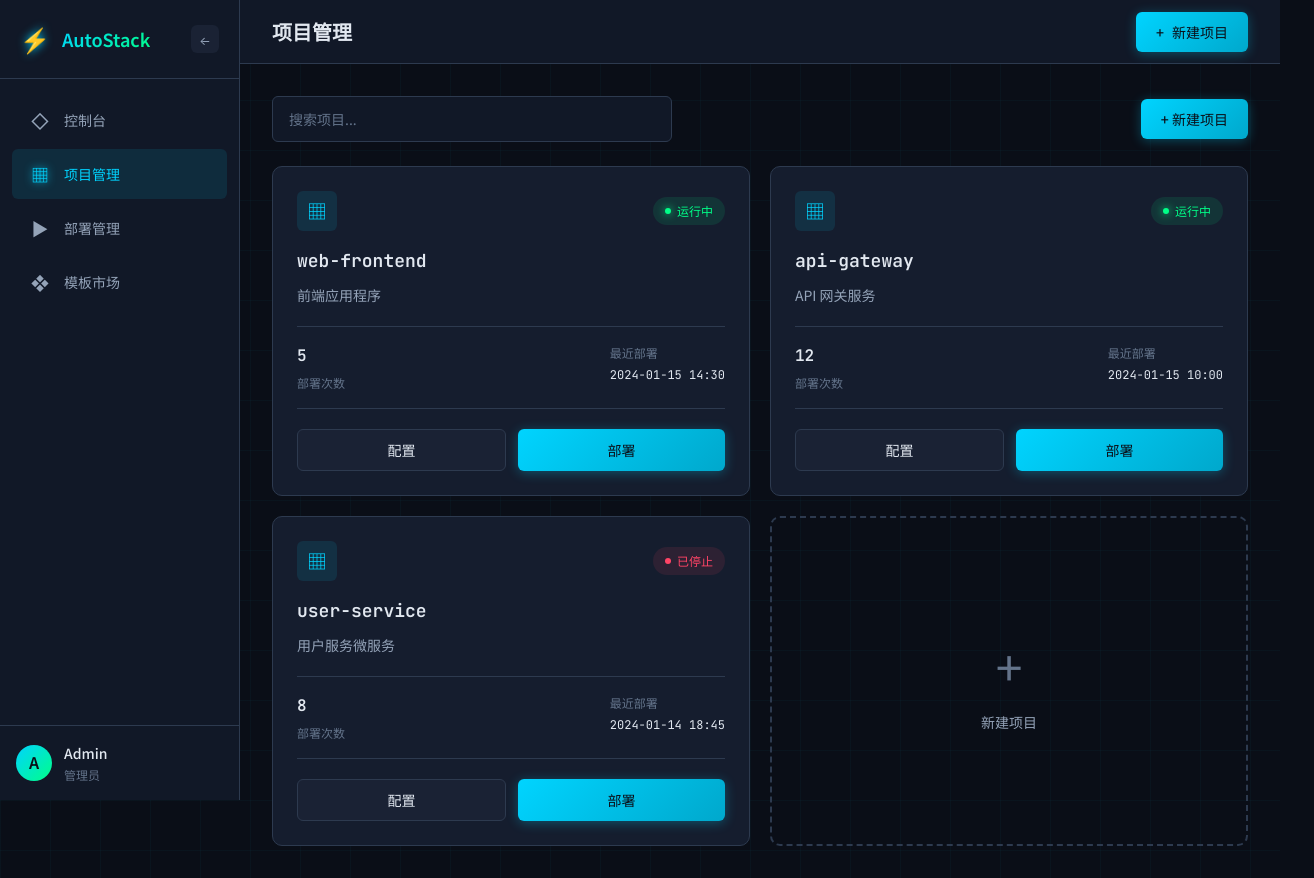
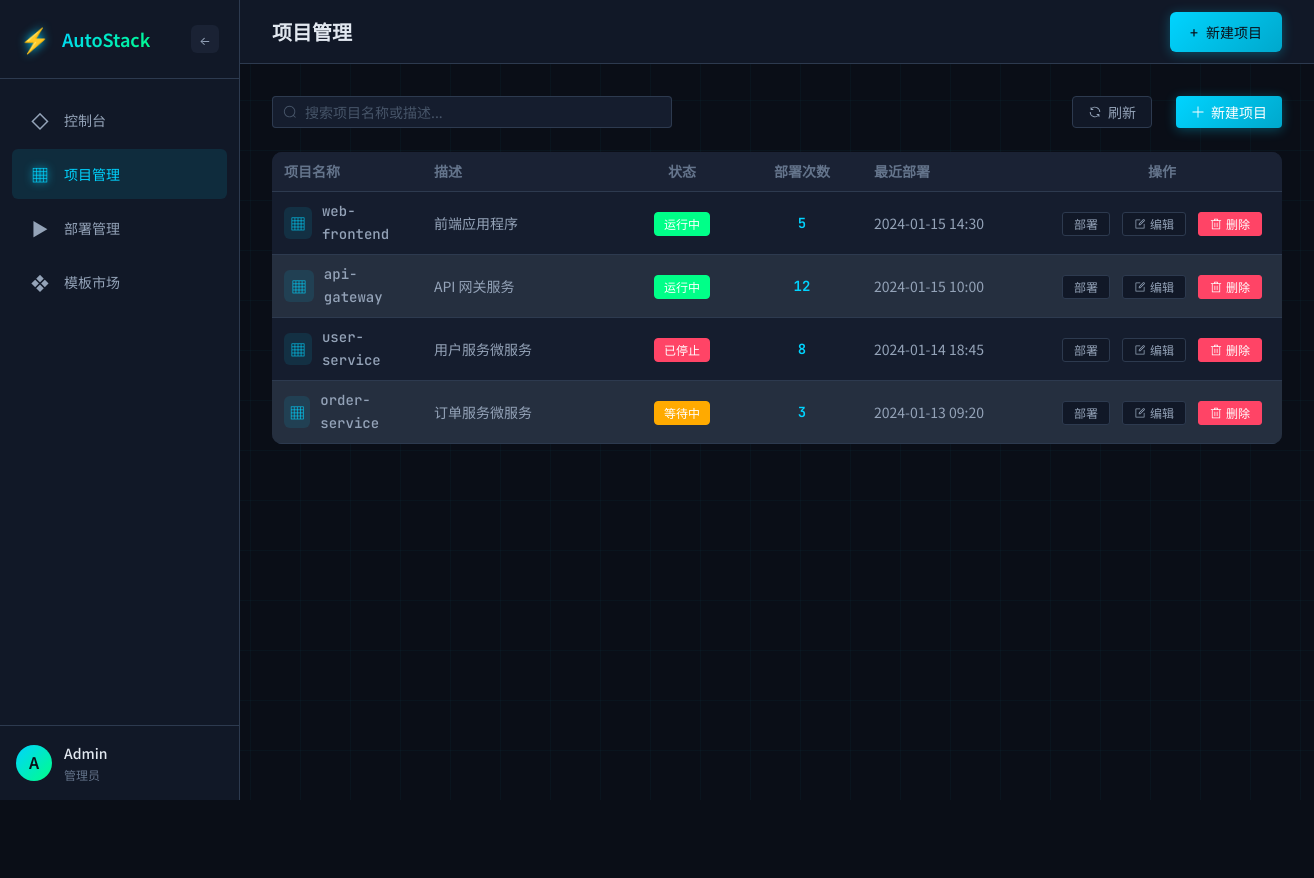
Before and after one commit to Shawn-wa/AutoStack, a Vue app in the folder frontend/: page /projects in a window 1280 px wide. Shown: the whole page, 1314 px wide, since content can reach past the window. After the commit the page ends 800 px from the top, so only its background shows below. Built offline with nearby package versions, Linux system fonts and the light colour scheme.

Commit message:
Element Plus 集成完成

```diff
--- a/frontend/src/pages/Projects.vue
+++ b/frontend/src/pages/Projects.vue
@@ -1,7 +1,20 @@
 <script setup lang="ts">
-import { ref } from 'vue'
+import { ref, reactive } from 'vue'
+import { ElMessage, ElMessageBox } from 'element-plus'
+import { Plus, Search, Edit, Delete, Refresh } from '@element-plus/icons-vue'
 
-const projects = ref([
+// 项目数据接口
+interface Project {
+  id: number
+  name: string
+  description: string
+  status: 'running' | 'stopped' | 'pending'
+  deployments: number
+  lastDeploy: string
+}
+
+// 项目列表数据
+const projects = ref<Project[]>([
   {
     id: 1,
     name: 'web-frontend',
@@ -26,57 +39,288 @@ const projects = ref([
     deployments: 8,
     lastDeploy: '2024-01-14 18:45',
   },
+  {
+    id: 4,
+    name: 'order-service',
+    description: '订单服务微服务',
+    status: 'pending',
+    deployments: 3,
+    lastDeploy: '2024-01-13 09:20',
+  },
 ])
 
-const showCreateModal = ref(false)
+// 搜索关键词
+const searchKeyword = ref('')
+
+// 弹窗控制
+const dialogVisible = ref(false)
+const dialogTitle = ref('新建项目')
+const isEditing = ref(false)
+
+// 表单数据
+const formRef = ref()
+const form = reactive({
+  id: 0,
+  name: '',
+  description: '',
+  status: 'stopped' as 'running' | 'stopped' | 'pending',
+})
+
+// 表单验证规则
+const rules = {
+  name: [
+    { required: true, message: '请输入项目名称', trigger: 'blur' },
+    { min: 2, max: 50, message: '长度在 2 到 50 个字符', trigger: 'blur' },
+  ],
+  description: [
+    { required: true, message: '请输入项目描述', trigger: 'blur' },
+  ],
+}
+
+// 过滤后的项目列表
+const filteredProjects = computed(() => {
+  if (!searchKeyword.value) return projects.value
+  return projects.value.filter(
+    (p) =>
+      p.name.toLowerCase().includes(searchKeyword.value.toLowerCase()) ||
+      p.description.toLowerCase().includes(searchKeyword.value.toLowerCase())
+  )
+})
+
+// 状态标签类型映射
+const statusType = (status: string) => {
+  const map: Record<string, string> = {
+    running: 'success',
+    stopped: 'danger',
+    pending: 'warning',
+  }
+  return map[status] || 'info'
+}
+
+// 状态文字映射
+const statusText = (status: string) => {
+  const map: Record<string, string> = {
+    running: '运行中',
+    stopped: '已停止',
+    pending: '等待中',
+  }
+  return map[status] || status
+}
+
+// 打开新建弹窗
+const openCreateDialog = () => {
+  dialogTitle.value = '新建项目'
+  isEditing.value = false
+  form.id = 0
+  form.name = ''
+  form.description = ''
+  form.status = 'stopped'
+  dialogVisible.value = true
+}
+
+// 打开编辑弹窗
+const openEditDialog = (row: Project) => {
+  dialogTitle.value = '编辑项目'
+  isEditing.value = true
+  form.id = row.id
+  form.name = row.name
+  form.description = row.description
+  form.status = row.status
+  dialogVisible.value = true
+}
+
+// 提交表单
+const submitForm = async () => {
+  if (!formRef.value) return
+
+  await formRef.value.validate((valid: boolean) => {
+    if (valid) {
+      if (isEditing.value) {
+        // 编辑项目
+        const index = projects.value.findIndex((p) => p.id === form.id)
+        if (index !== -1) {
+          projects.value[index] = {
+            ...projects.value[index],
+            name: form.name,
+            description: form.description,
+            status: form.status,
+          }
+        }
+        ElMessage.success('项目更新成功')
+      } else {
+        // 新建项目
+        const newProject: Project = {
+          id: Date.now(),
+          name: form.name,
+          description: form.description,
+          status: form.status,
+          deployments: 0,
+          lastDeploy: '-',
+        }
+        projects.value.push(newProject)
+        ElMessage.success('项目创建成功')
+      }
+      dialogVisible.value = false
+    }
+  })
+}
+
+// 删除项目
+const handleDelete = (row: Project) => {
+  ElMessageBox.confirm(
+    `确定要删除项目「${row.name}」吗？此操作不可恢复。`,
+    '删除确认',
+    {
+      confirmButtonText: '确定删除',
+      cancelButtonText: '取消',
+      type: 'warning',
+    }
+  ).then(() => {
+    const index = projects.value.findIndex((p) => p.id === row.id)
+    if (index !== -1) {
+      projects.value.splice(index, 1)
+      ElMessage.success('项目已删除')
+    }
+  }).catch(() => {
+    // 取消删除
+  })
+}
+
+// 部署项目
+const handleDeploy = (row: Project) => {
+  ElMessage.info(`正在部署项目: ${row.name}`)
+}
+
+// 刷新列表
+const handleRefresh = () => {
+  ElMessage.success('列表已刷新')
+}
 </script>
 
 <template>
   <div class="projects-page">
-    <div class="page-actions">
-      <div class="search-box">
-        <input type="text" class="input" placeholder="搜索项目..." />
+    <!-- 页面操作栏 -->
+    <div class="page-header">
+      <div class="header-left">
+        <el-input
+          v-model="searchKeyword"
+          placeholder="搜索项目名称或描述..."
+          :prefix-icon="Search"
+          clearable
+          class="search-input"
+        />
       </div>
-      <button class="btn btn-primary" @click="showCreateModal = true">
-        + 新建项目
-      </button>
-    </div>
-
-    <div class="projects-grid">
-      <div v-for="project in projects" :key="project.id" class="project-card">
-        <div class="project-header">
-          <div class="project-icon">▦</div>
-          <span class="status" :class="`status-${project.status}`">
-            {{ project.status === 'running' ? '运行中' : '已停止' }}
-          </span>
-        </div>
-
-        <h3 class="project-name">{{ project.name }}</h3>
-        <p class="project-desc">{{ project.description }}</p>
-
-        <div class="project-stats">
-          <div class="stat">
-            <span class="stat-value">{{ project.deployments }}</span>
-            <span class="stat-label">部署次数</span>
-          </div>
-          <div class="stat">
-            <span class="stat-label">最近部署</span>
-            <span class="stat-value text-sm">{{ project.lastDeploy }}</span>
+      <div class="header-right">
+        <el-button :icon="Refresh" @click="handleRefresh">刷新</el-button>
+        <el-button type="primary" :icon="Plus" @click="openCreateDialog">
+          新建项目
+        </el-button>
       </div>
     </div>
 
-        <div class="project-actions">
-          <button class="btn btn-secondary">配置</button>
-          <button class="btn btn-primary">部署</button>
+    <!-- 项目表格 -->
+    <el-table
+      :data="filteredProjects"
+      stripe
+      class="projects-table"
+    >
+      <el-table-column prop="name" label="项目名称" min-width="150">
+        <template #default="{ row }">
+          <div class="project-name">
+            <span class="name-icon">▦</span>
+            <span class="name-text">{{ row.name }}</span>
           </div>
-      </div>
+        </template>
+      </el-table-column>
 
-      <!-- 新建项目卡片 -->
-      <button class="project-card new-project" @click="showCreateModal = true">
-        <div class="new-project-icon">+</div>
-        <span class="new-project-text">新建项目</span>
-      </button>
-    </div>
+      <el-table-column prop="description" label="描述" min-width="200" />
+
+      <el-table-column prop="status" label="状态" width="120" align="center">
+        <template #default="{ row }">
+          <el-tag :type="statusType(row.status)" effect="dark">
+            {{ statusText(row.status) }}
+          </el-tag>
+        </template>
+      </el-table-column>
+
+      <el-table-column prop="deployments" label="部署次数" width="120" align="center">
+        <template #default="{ row }">
+          <span class="deploy-count">{{ row.deployments }}</span>
+        </template>
+      </el-table-column>
+
+      <el-table-column prop="lastDeploy" label="最近部署" width="180" />
+
+      <el-table-column label="操作" width="240" align="center" fixed="right">
+        <template #default="{ row }">
+          <el-button size="small" @click="handleDeploy(row)">
+            部署
+          </el-button>
+          <el-button size="small" :icon="Edit" @click="openEditDialog(row)">
+            编辑
+          </el-button>
+          <el-button
+            size="small"
+            type="danger"
+            :icon="Delete"
+            @click="handleDelete(row)"
+          >
+            删除
+          </el-button>
+        </template>
+      </el-table-column>
+    </el-table>
+
+    <!-- 新建/编辑弹窗 -->
+    <el-dialog
+      v-model="dialogVisible"
+      :title="dialogTitle"
+      width="500px"
+      destroy-on-close
+    >
+      <el-form
+        ref="formRef"
+        :model="form"
+        :rules="rules"
+        label-width="80px"
+        class="project-form"
+      >
+        <el-form-item label="项目名称" prop="name">
+          <el-input
+            v-model="form.name"
+            placeholder="请输入项目名称"
+            maxlength="50"
+            show-word-limit
+          />
+        </el-form-item>
+
+        <el-form-item label="项目描述" prop="description">
+          <el-input
+            v-model="form.description"
+            type="textarea"
+            :rows="3"
+            placeholder="请输入项目描述"
+            maxlength="200"
+            show-word-limit
+          />
+        </el-form-item>
+
+        <el-form-item label="状态" prop="status">
+          <el-select v-model="form.status" placeholder="请选择状态" style="width: 100%">
+            <el-option label="运行中" value="running" />
+            <el-option label="已停止" value="stopped" />
+            <el-option label="等待中" value="pending" />
+          </el-select>
+        </el-form-item>
+      </el-form>
+
+      <template #footer>
+        <el-button @click="dialogVisible = false">取消</el-button>
+        <el-button type="primary" @click="submitForm">
+          {{ isEditing ? '保存修改' : '创建项目' }}
+        </el-button>
+      </template>
+    </el-dialog>
   </div>
 </template>
 
@@ -87,138 +331,67 @@ const showCreateModal = ref(false)
   gap: 24px;
 }
 
-.page-actions {
+.page-header {
   display: flex;
   justify-content: space-between;
   align-items: center;
   gap: 16px;
 }
 
-.search-box {
+.header-left {
   flex: 1;
   max-width: 400px;
 }
 
-.projects-grid {
-  display: grid;
-  grid-template-columns: repeat(auto-fill, minmax(320px, 1fr));
-  gap: 20px;
+.header-right {
+  display: flex;
+  gap: 12px;
 }
 
-.project-card {
-  background: var(--bg-card);
-  border: 1px solid var(--border-color);
-  border-radius: var(--radius-md);
-  padding: 24px;
-  transition: all var(--transition-normal);
-
-  &:hover {
-    border-color: var(--border-glow);
-    box-shadow: var(--shadow-glow);
+.search-input {
+  :deep(.el-input__wrapper) {
+    background-color: var(--bg-card) !important;
   }
 }
 
-.project-header {
-  display: flex;
-  justify-content: space-between;
-  align-items: center;
-  margin-bottom: 16px;
+.projects-table {
+  :deep(.el-table__header-wrapper) {
+    th {
+      font-weight: 600;
+    }
+  }
 }
 
-.project-icon {
-  width: 40px;
-  height: 40px;
+.project-name {
+  display: flex;
+  align-items: center;
+  gap: 10px;
+
+  .name-icon {
+    width: 32px;
+    height: 32px;
     background: rgba(0, 212, 255, 0.1);
     border-radius: var(--radius-sm);
     display: flex;
     align-items: center;
     justify-content: center;
-  font-size: 20px;
+    font-size: 16px;
     color: var(--color-primary);
   }
 
-.project-name {
-  font-size: 18px;
-  font-weight: 600;
-  margin-bottom: 8px;
+  .name-text {
+    font-weight: 500;
     font-family: var(--font-mono);
-}
-
-.project-desc {
-  font-size: 14px;
-  color: var(--text-secondary);
-  margin-bottom: 20px;
-}
-
-.project-stats {
-  display: flex;
-  justify-content: space-between;
-  padding: 16px 0;
-  border-top: 1px solid var(--border-color);
-  border-bottom: 1px solid var(--border-color);
-  margin-bottom: 20px;
-}
-
-.project-stats .stat {
-  display: flex;
-  flex-direction: column;
-  gap: 4px;
-}
-
-.project-stats .stat-value {
-  font-weight: 600;
-  font-family: var(--font-mono);
-
-  &.text-sm {
-    font-size: 12px;
-    font-weight: 400;
   }
 }
 
-.project-stats .stat-label {
-  font-size: 12px;
-  color: var(--text-muted);
+.deploy-count {
+  font-family: var(--font-mono);
+  font-weight: 600;
+  color: var(--color-primary);
 }
 
-.project-actions {
-  display: flex;
-  gap: 12px;
-
-  .btn {
-    flex: 1;
-  }
-}
-
-.new-project {
-  border: 2px dashed var(--border-color);
-  background: transparent;
-  display: flex;
-  flex-direction: column;
-  align-items: center;
-  justify-content: center;
-  min-height: 280px;
-  cursor: pointer;
-
-  &:hover {
-    border-color: var(--color-primary);
-    background: rgba(0, 212, 255, 0.05);
-
-    .new-project-icon {
-      transform: scale(1.1);
-      color: var(--color-primary);
-    }
-  }
-}
-
-.new-project-icon {
-  font-size: 48px;
-  color: var(--text-muted);
-  margin-bottom: 12px;
-  transition: all var(--transition-fast);
-}
-
-.new-project-text {
-  font-size: 14px;
-  color: var(--text-secondary);
+.project-form {
+  padding: 10px 20px;
 }
 </style>
--- a/frontend/src/styles/main.scss
+++ b/frontend/src/styles/main.scss
@@ -46,6 +46,145 @@
   // 过渡
   --transition-fast: 0.15s ease;
   --transition-normal: 0.25s ease;
+}
+
+// Element Plus 深色主题覆盖 - 赛博蓝风格
+html.dark,
+:root {
+  // 主色调
+  --el-color-primary: #00d4ff;
+  --el-color-primary-light-3: #33ddff;
+  --el-color-primary-light-5: #66e5ff;
+  --el-color-primary-light-7: #99edff;
+  --el-color-primary-light-8: #b3f2ff;
+  --el-color-primary-light-9: #ccf7ff;
+  --el-color-primary-dark-2: #00a8cc;
+
+  // 成功色
+  --el-color-success: #00ff88;
+  --el-color-success-light-3: #33ffa0;
+  --el-color-success-light-5: #66ffb8;
+  --el-color-success-dark-2: #00cc6a;
+
+  // 警告色
+  --el-color-warning: #ffaa00;
+  --el-color-warning-light-3: #ffbb33;
+  --el-color-warning-light-5: #ffcc66;
+  --el-color-warning-dark-2: #cc8800;
+
+  // 危险色
+  --el-color-danger: #ff4466;
+  --el-color-danger-light-3: #ff6985;
+  --el-color-danger-light-5: #ff8fa3;
+  --el-color-danger-dark-2: #cc3652;
+
+  // 背景色
+  --el-bg-color: #111827;
+  --el-bg-color-overlay: #1a2234;
+  --el-bg-color-page: #0a0e17;
+
+  // 文字颜色
+  --el-text-color-primary: #e2e8f0;
+  --el-text-color-regular: #94a3b8;
+  --el-text-color-secondary: #64748b;
+  --el-text-color-placeholder: #475569;
+
+  // 边框颜色
+  --el-border-color: #2d3a4f;
+  --el-border-color-light: #374151;
+  --el-border-color-lighter: #4b5563;
+  --el-border-color-dark: #1f2937;
+
+  // 填充色
+  --el-fill-color: #1a2234;
+  --el-fill-color-light: #1e293b;
+  --el-fill-color-lighter: #252f3f;
+  --el-fill-color-blank: #111827;
+
+  // 遮罩
+  --el-mask-color: rgba(0, 0, 0, 0.7);
+  --el-mask-color-extra-light: rgba(0, 0, 0, 0.3);
+
+  // 阴影
+  --el-box-shadow: 0 4px 24px rgba(0, 0, 0, 0.4);
+  --el-box-shadow-light: 0 2px 12px rgba(0, 0, 0, 0.3);
+  --el-box-shadow-lighter: 0 1px 6px rgba(0, 0, 0, 0.2);
+  --el-box-shadow-dark: 0 6px 32px rgba(0, 0, 0, 0.5);
+}
+
+// Element Plus 组件样式增强
+.el-button--primary {
+  background: linear-gradient(135deg, var(--el-color-primary), var(--el-color-primary-dark-2)) !important;
+  border: none !important;
+  box-shadow: 0 2px 12px rgba(0, 212, 255, 0.3);
+
+  &:hover,
+  &:focus {
+    background: linear-gradient(135deg, var(--el-color-primary-light-3), var(--el-color-primary)) !important;
+    box-shadow: 0 4px 20px rgba(0, 212, 255, 0.4);
+  }
+}
+
+.el-table {
+  --el-table-bg-color: var(--bg-card);
+  --el-table-tr-bg-color: var(--bg-card);
+  --el-table-header-bg-color: var(--bg-tertiary);
+  --el-table-row-hover-bg-color: var(--bg-hover);
+  --el-table-border-color: var(--border-color);
+
+  background: var(--bg-card) !important;
+  border-radius: var(--radius-md);
+  overflow: hidden;
+}
+
+.el-dialog {
+  --el-dialog-bg-color: var(--bg-card);
+  --el-dialog-border-radius: var(--radius-lg);
+
+  border: 1px solid var(--border-color);
+  box-shadow: var(--shadow-card), 0 0 40px rgba(0, 212, 255, 0.1);
+}
+
+.el-form-item__label {
+  color: var(--text-secondary);
+}
+
+.el-input__wrapper {
+  background-color: var(--bg-secondary) !important;
+  box-shadow: 0 0 0 1px var(--border-color) inset !important;
+
+  &:hover {
+    box-shadow: 0 0 0 1px var(--el-color-primary) inset !important;
+  }
+
+  &.is-focus {
+    box-shadow: 0 0 0 1px var(--el-color-primary) inset, 0 0 0 3px rgba(0, 212, 255, 0.1) !important;
+  }
+}
+
+.el-select__wrapper {
+  background-color: var(--bg-secondary) !important;
+  box-shadow: 0 0 0 1px var(--border-color) inset !important;
+
+  &:hover {
+    box-shadow: 0 0 0 1px var(--el-color-primary) inset !important;
+  }
+}
+
+.el-message {
+  --el-message-bg-color: var(--bg-card);
+  --el-message-border-color: var(--border-color);
+
+  border: 1px solid var(--border-color);
+  box-shadow: var(--shadow-card);
+}
+
+.el-message-box {
+  --el-messagebox-title-color: var(--text-primary);
+  --el-messagebox-content-color: var(--text-secondary);
+
+  background: var(--bg-card);
+  border: 1px solid var(--border-color);
 }
 
 // 重置样式
--- a/frontend/tsconfig.json
+++ b/frontend/tsconfig.json
@@ -19,6 +19,6 @@
       "@/*": ["./src/*"]
     }
   },
-  "include": ["src/**/*.ts", "src/**/*.tsx", "src/**/*.vue"],
+  "include": ["src/**/*.ts", "src/**/*.tsx", "src/**/*.vue", "src/auto-imports.d.ts", "src/components.d.ts"],
   "references": [{ "path": "./tsconfig.node.json" }]
 }
```
Also changed, not shown: frontend/package.json (+6 -2 lines), frontend/src/main.ts (+14 -0 lines), frontend/vite.config.ts (+15 -1 lines). Lines whose indentation alone changed are shown as unchanged.
